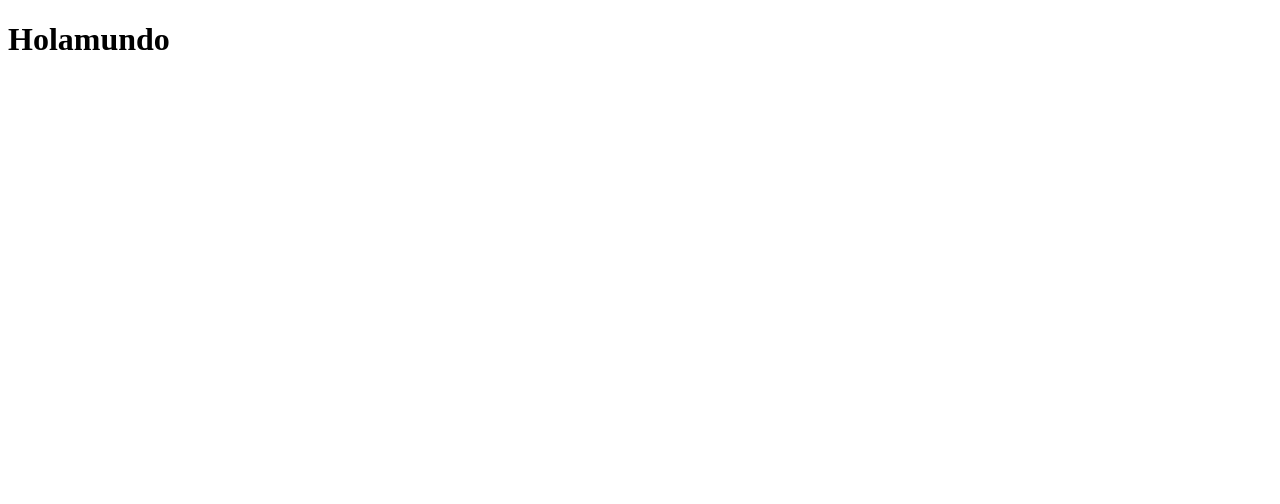
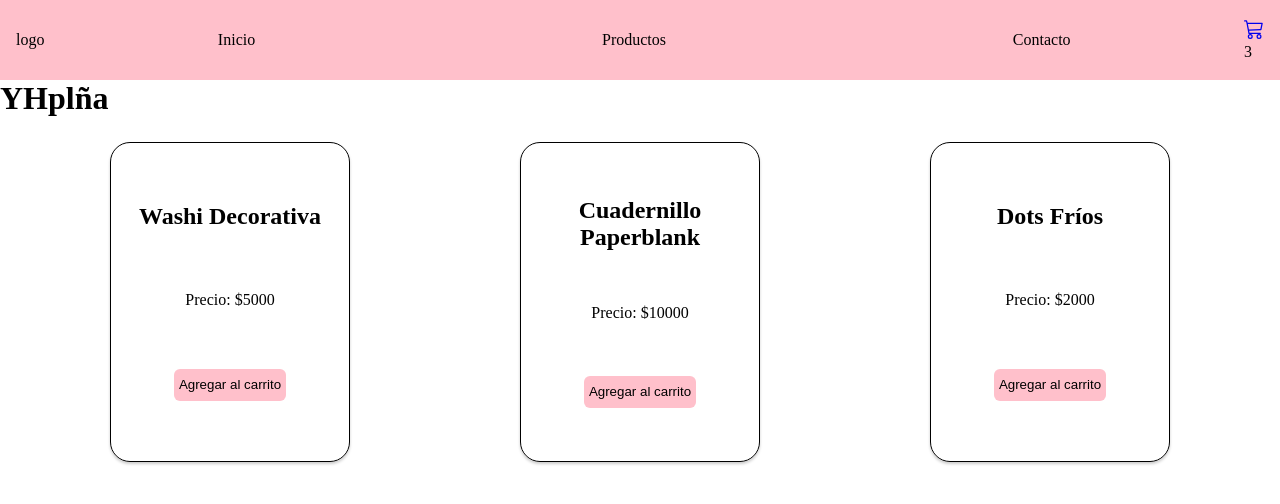
Before and after one commit to BrenDelfino/ProyectoFinal-Delfino-React, a React (Vite) app: page / in a window 1280 px wide. Shown: the top 504 px of the page. Built offline with nearby package versions, Linux system fonts and the light colour scheme.

Commit message:
Carga primera entrega erros con props aun

```diff
--- a/src/App.css
+++ b/src/App.css
@@ -0,0 +1,5 @@
+*{
+    margin: 0;
+    padding: 0;
+    box-sizing: border-box;
+}
--- a/src/App.jsx
+++ b/src/App.jsx
@@ -1,9 +1,14 @@
 import './App.css';
+import ItemListContainer from './components/ItemListContainer/ItemListContainer.jsx';
+import NavBar from './components/NavBar/NavBar.jsx';
 
 function App() {
   return (
-    <h1>Holamundo</h1>
-  );
+    <div>
+      <NavBar/>
+      <ItemListContainer greetings="YHplña"/>
+    </div>
+  )
 };
 
-export default App
+export default App;
--- /dev/null
+++ b/src/components/CartWidget/CartWidget.jsx
@@ -0,0 +1,16 @@
+import "./CartWidget.css";
+
+function CartWidget() {
+    return (
+        <div>
+            <a class="icon-link icon-link-hover" href="#">
+                <svg xmlns="http://www.w3.org/2000/svg" width="20" height="20" fill="currentColor" class="bi bi-cart3" viewBox="0 0 16 16">
+                    <path d="M0 1.5A.5.5 0 0 1 .5 1H2a.5.5 0 0 1 .485.379L2.89 3H14.5a.5.5 0 0 1 .49.598l-1 5a.5.5 0 0 1-.465.401l-9.397.472L4.415 11H13a.5.5 0 0 1 0 1H4a.5.5 0 0 1-.491-.408L2.01 3.607 1.61 2H.5a.5.5 0 0 1-.5-.5M3.102 4l.84 4.479 9.144-.459L13.89 4zM5 12a2 2 0 1 0 0 4 2 2 0 0 0 0-4m7 0a2 2 0 1 0 0 4 2 2 0 0 0 0-4m-7 1a1 1 0 1 1 0 2 1 1 0 0 1 0-2m7 0a1 1 0 1 1 0 2 1 1 0 0 1 0-2" />
+                </svg>
+            </a>
+            <p>3</p>
+        </div>
+    );
+};
+
+export default CartWidget;
--- /dev/null
+++ b/src/components/Item/Item.css
@@ -0,0 +1,31 @@
+.card {
+    box-shadow: 0 2px 3px 0 rgba(0,0,0,0.2);
+    transition: 0.3s;
+    width: 15rem;
+    display: flex;
+    flex-direction: column;
+    align-items: center;
+    justify-content: space-evenly;
+    border: solid 1px black;
+    height: 20rem;
+    border-radius: 20px;
+    text-align: center;
+}
+
+.card:hover {
+    box-shadow: 0 8px 16px 0 rgba(0,0,0,0.2);
+}
+
+.card-btn{
+    background-color: pink;
+    height: 2rem;
+    border-radius: 6px;
+    padding: 5px;
+    border: none;
+}
+
+.card-btn:hover{
+    box-shadow: 0 8px 16px 0 rgba(0,0,0,0.2);
+    cursor: pointer;
+    background-color: rgb(240, 128, 146);
+}
--- /dev/null
+++ b/src/components/Item/Item.jsx
@@ -0,0 +1,18 @@
+import './Item.css';
+
+function Item(props) {
+
+    function agregarAlCarrito(){
+        console.log("Agregaste:", props.nombre);
+    };
+
+    return (
+            <div className="card">
+                <h2><b>{props.nombre || "NO DISPONIBLE"} </b></h2>
+                <p>Precio: ${props.precio || "SIN STOCK"} </p>
+                <button className="card-btn" onClick={() => agregarAlCarrito()}>Agregar al carrito</button>
+            </div>
+    );
+};
+
+export default Item;
--- /dev/null
+++ b/src/components/ItemListContainer/ItemListContainer.css
@@ -0,0 +1,7 @@
+.card-container {
+    display: flex;
+    justify-content: space-around;
+    align-items: center;
+    padding: 10px;
+    margin: 15px;
+}
--- /dev/null
+++ b/src/components/ItemListContainer/ItemListContainer.jsx
@@ -0,0 +1,17 @@
+import Item from '../Item/Item';
+import './ItemListContainer.css';
+
+function ItemListContainer({greetings}) {
+    return (
+        <>
+        <h1>{greetings}</h1>
+        <div className="card-container">
+            <Item nombre={"Washi Decorativa"} precio={5000}/>
+            <Item nombre={"Cuadernillo Paperblank"} precio={10000}/>
+            <Item nombre={"Dots Fríos"} precio={2000}/>
+        </div>
+        </>
+    );
+};
+
+export default ItemListContainer;
--- /dev/null
+++ b/src/components/NavBar/NavBar.css
@@ -0,0 +1,22 @@
+.nav-bar{
+    display: flex;
+    justify-content: space-around;
+    background-color: pink;
+    align-items: center;
+    width: 100%;
+    height: 5rem;
+    padding: 1rem;
+}
+
+.nav-ul{
+    display: flex;
+    justify-content: space-around;
+    width: 100%;
+    cursor: pointer;
+    color: black;
+    list-style: none;
+}
+
+.nav-li:hover{
+    color: palevioletred;
+}
--- /dev/null
+++ b/src/components/NavBar/NavBar.jsx
@@ -0,0 +1,22 @@
+import CartWidget from '../CartWidget/CartWidget';
+import './NavBar.css';
+
+function NavBar() {
+    return (
+        <div>
+            <header>
+                <nav className="nav-bar">
+                    <p>logo</p>
+                    <ul className="nav-ul">
+                        <li className="nav-li">Inicio</li>
+                        <li className="nav-li">Productos</li>
+                        <li className="nav-li">Contacto</li>
+                    </ul>
+                    <CartWidget/>
+                </nav>
+            </header>
+        </div>
+    );
+};
+
+export default NavBar;
```
Also changed, not shown: src/productos.js (added, +26 -0 lines), src/components/CartWidget/CartWidget.css (added).
